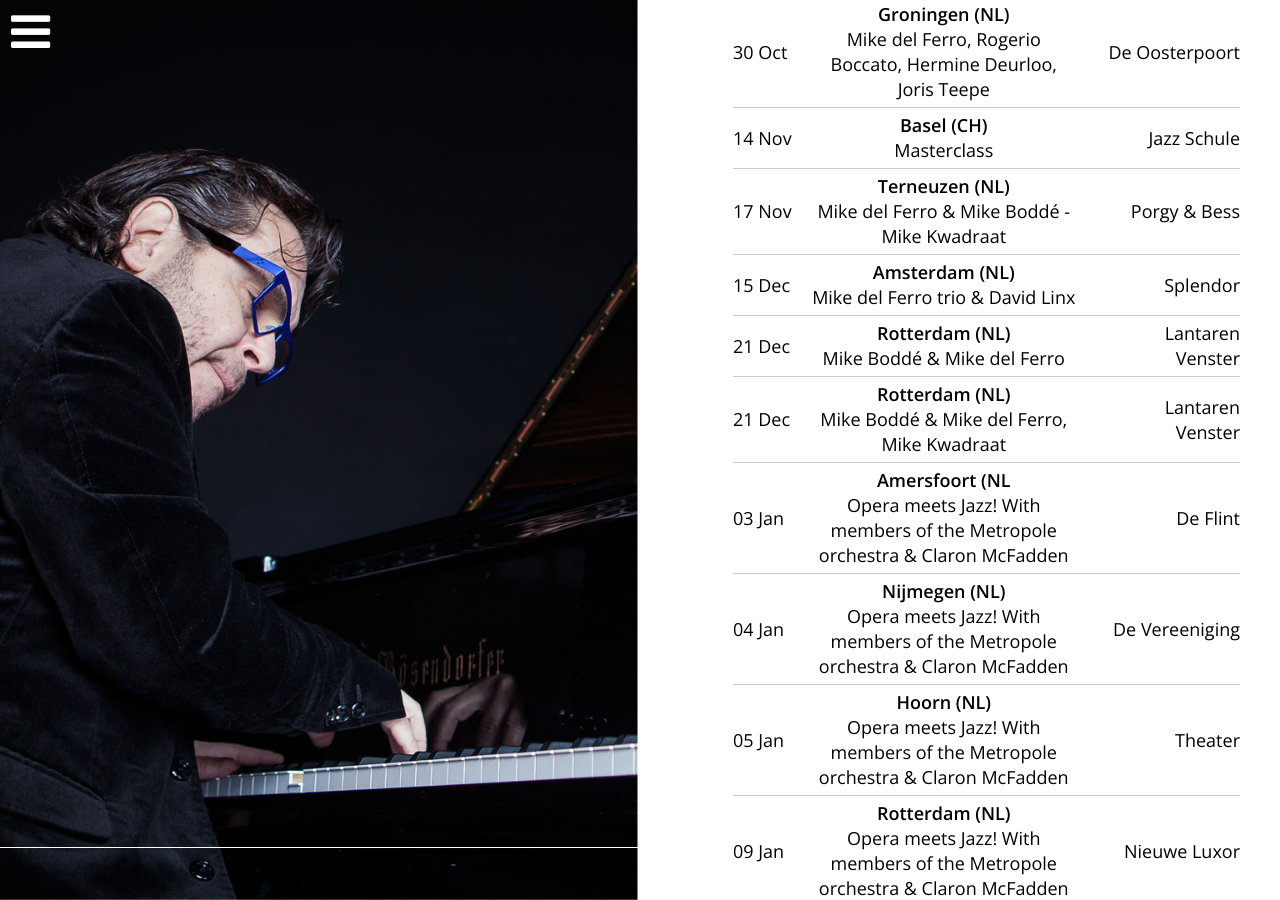
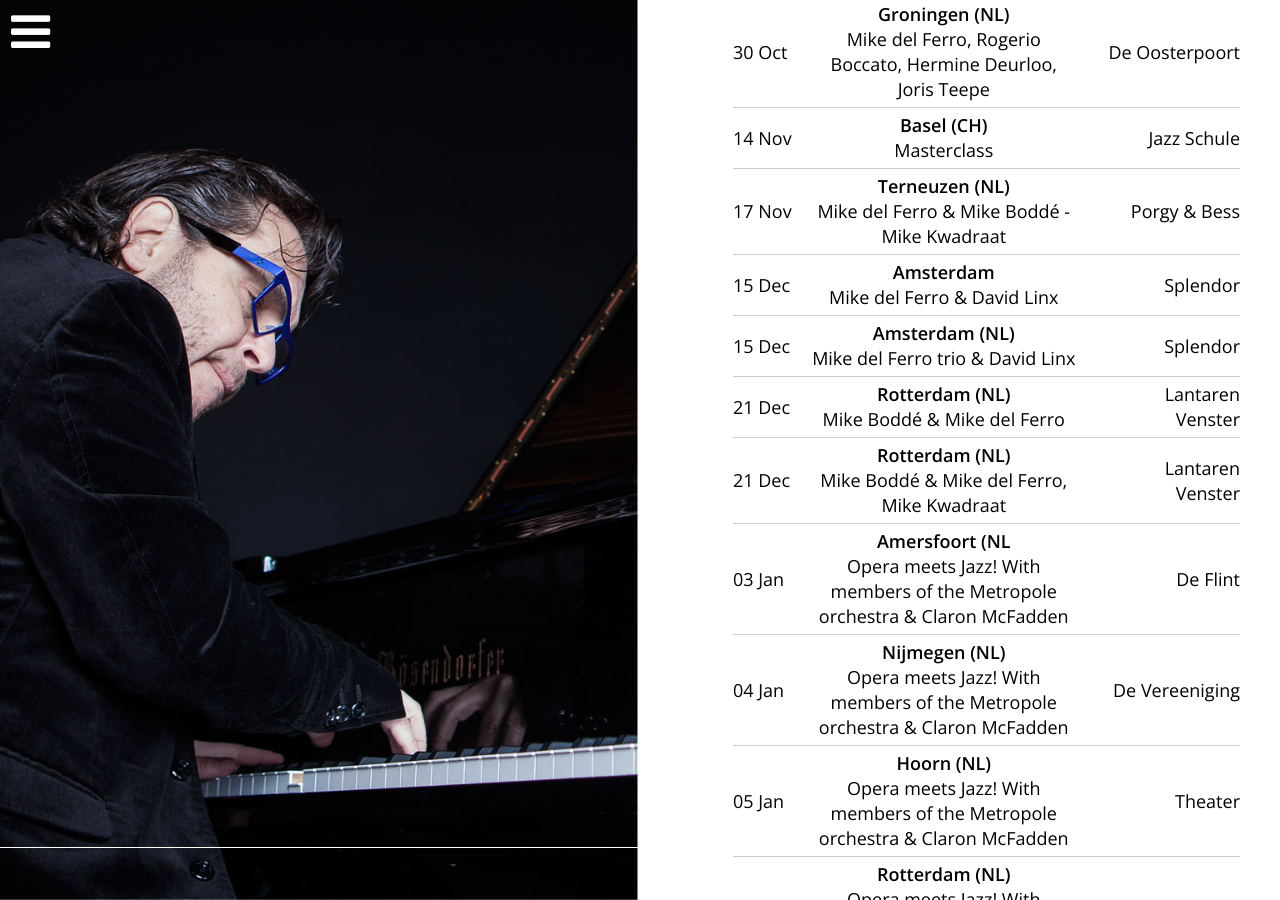
Before and after one commit to mikedelferro/website, a Jekyll site: the page built from agenda.html, in a window 1280 px wide and 900 px high, scrolled down 408 px. Built offline with Jekyll 4.4.1, drawn with Linux system fonts in a browser that asks for light colours; nearby versions of some CDN libraries.

Commit message:
Updated '_config.yml' via CloudCannon

```diff
--- a/_config.yml
+++ b/_config.yml
@@ -83,3 +83,8 @@ gigs:
     location: Theater
     venue: Enschede (NL)
     url:
+  - title: Mike del Ferro & David Linx
+    date: 2018-12-15 20:00:00
+    location: Splendor
+    venue: Amsterdam
+    url: www.splendoramsterdam.nl
```
